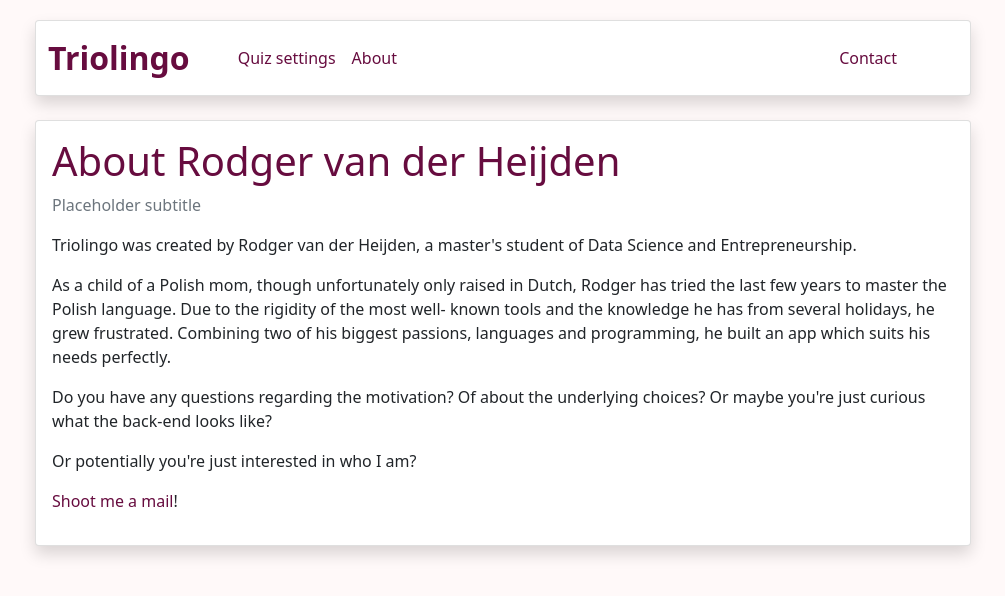
After one commit to RodgervanderHeijden/Triolingo, a Flask app: page /contact in a window 1280 px wide. The commit adds this page. Shown: the top 596 px of the page, without its empty margins (137-1142 px from the left). Run offline with Flask 2, Linux system fonts and the light colour scheme.

Commit message:
Added a quick contact page, close #32

```diff
--- a/app.py
+++ b/app.py
@@ -183,5 +183,13 @@ def about():
     return render_template("about_triolingo.html")
 
 
+@app.route("/contact")
+def contact():
+    """
+        Page with some basic contact information.
+    """
+    return render_template("contact.html")
+
+
 if __name__ == '__main__':
     app.run(debug=True)
--- a/static/style.css
+++ b/static/style.css
@@ -130,4 +130,5 @@ a:hover {
 
 .width-40 {
     width: 40%;
+    margin-bottom: 0.75em;
 }
--- a/templates/about_triolingo.html
+++ b/templates/about_triolingo.html
@@ -11,7 +11,7 @@
             <div class="col">
                 <div class="shadow card mb-4 ">
                     <div class="card-body">
-                        <h1>Over Triolingo</h1>
+                        <h1>About Triolingo</h1>
                         <p class="text-muted">
                             Some background information
                         </p>
--- /dev/null
+++ b/templates/contact.html
@@ -0,0 +1,50 @@
+{% extends "template.html" %}
+
+{% block title %}
+    Triolingo - contact
+{% endblock %}
+
+
+{% block main %}
+    <div class="container">
+        <div class="row">
+            <div class="col">
+                <div class="shadow card mb-4 ">
+                    <div class="card-body">
+                        <h1>About Rodger van der Heijden</h1>
+                        <p class="text-muted">
+                            Placeholder subtitle
+                        </p>
+                        <p>
+                            Triolingo was created by Rodger van der Heijden, a master's student of Data Science and
+                            Entrepreneurship.
+                        </p>
+
+                        <p>
+                            As a child of a Polish mom, though unfortunately only raised in Dutch, Rodger has tried
+                            the last few years to master the Polish language. Due to the rigidity of the most well-
+                            known tools and the knowledge he has from several holidays, he grew frustrated. Combining
+                            two of his biggest passions, languages and programming, he built an app which suits his
+                            needs perfectly.
+                        </p>
+
+                        <p>
+                            Do you have any questions regarding the motivation? Of about the underlying choices? Or
+                            maybe you're just curious what the back-end looks like?
+                        </p>
+
+                        <p>
+                            Or potentially you're just interested in who I am?
+                        </p>
+
+                        <p>
+                            <a href="mailto:rodgervanderheijden@gmail.com">Shoot me a mail</a>!
+                        </p>
+                    </div>
+                </div>
+            </div>
+        </div>
+    </div>
+
+
+{% endblock %}
--- a/templates/quiz_confirmation.html
+++ b/templates/quiz_confirmation.html
@@ -19,7 +19,7 @@
 
                                 <label class="form__label"></label>
                                 <button autofocus type="submit" name="submit"
-                                        class="border btn-lg btn-outline-primary rightAlign">Correct</button>
+                                        class="border btn-lg btn-outline-primary rightAlign">Start</button>
                             </div>
                         </form>
                     </div>
--- a/templates/template.html
+++ b/templates/template.html
@@ -32,7 +32,7 @@
                                 </li>
 
                                 <li class="nav-item" id="last-item">
-                                    <a class="nav-link" href="/about">Contact</a>
+                                    <a class="nav-link" href="/contact">Contact</a>
                                 </li>
                             </ul>
                         </div>
```
